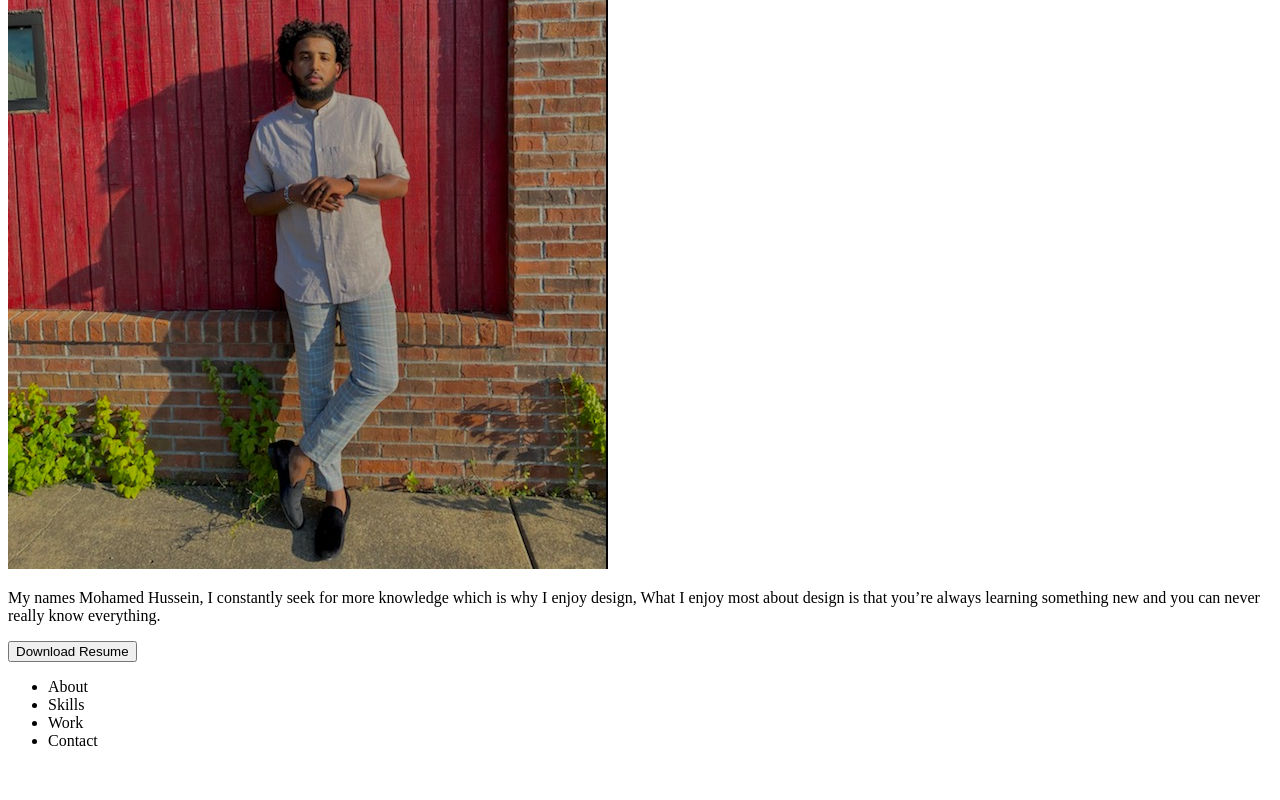
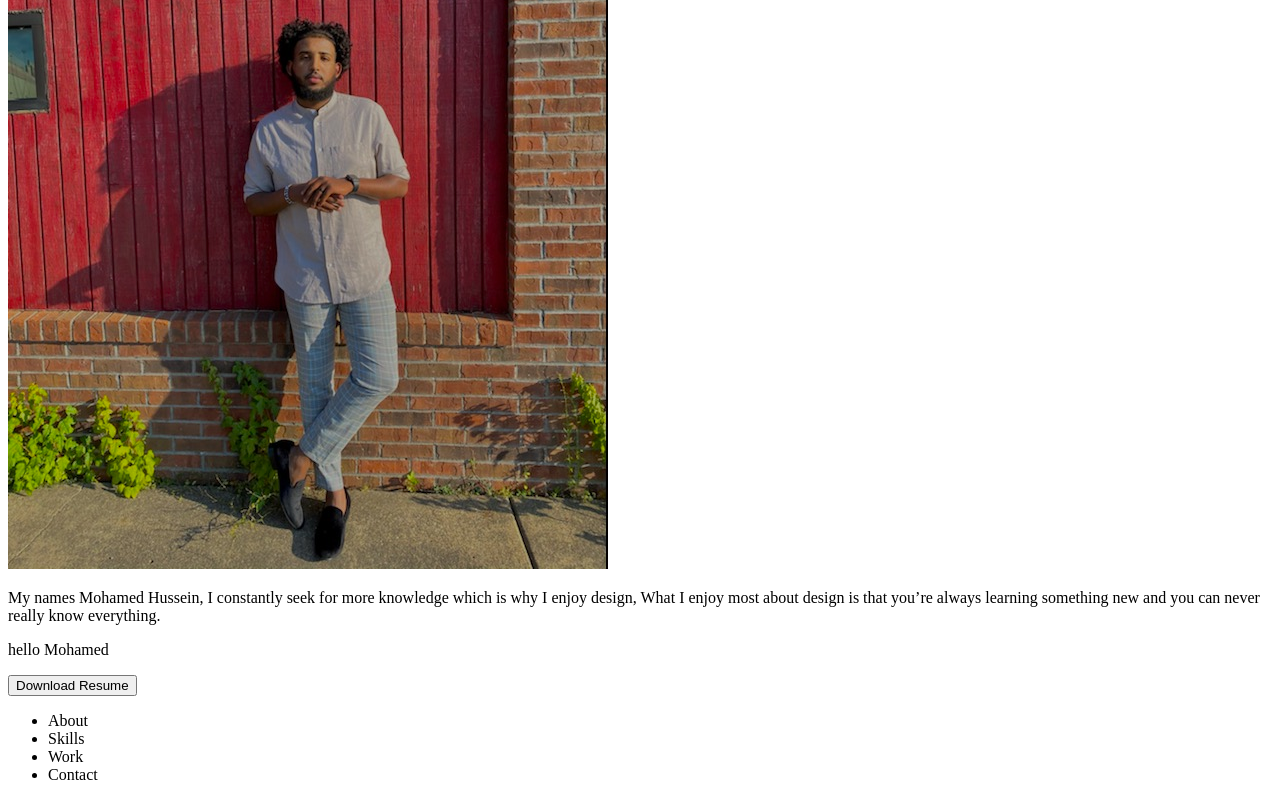
Before and after one commit to Momen35/UX_UI_HW_17, a plain HTML site: page index.html in a window 1280 px wide. Shown: the part 471-1271 px from the top of the page. Before the commit the page ends 1237 px from the top, so only its background shows below. Drawn offline with Linux system fonts and the light colour scheme.

Commit message:
intial commit

```diff
--- a/index.html
+++ b/index.html
@@ -30,6 +30,7 @@
      <img src="../UX_UI_HW_17/images/main.jpeg">
      <p>My names Mohamed Hussein, I constantly seek for more knowledge which is why I enjoy design, What I enjoy most about design is that you’re always learning something new and you can never really know everything.
     </p>
+    <p>hello Mohamed</p>
     <button>Download Resume</button>
  </div>
 
```
